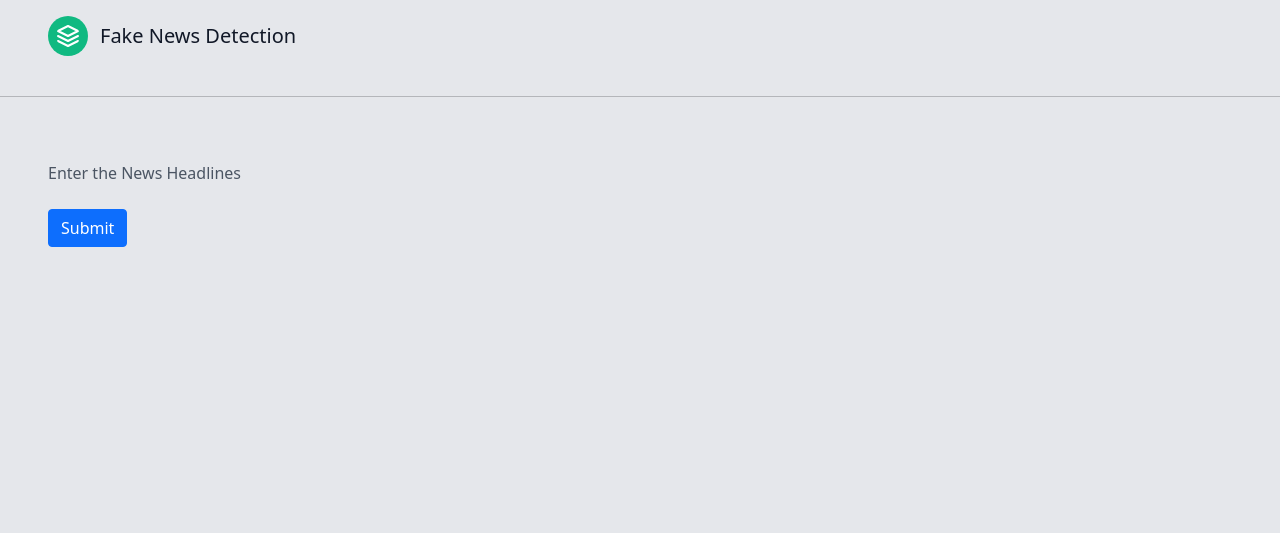
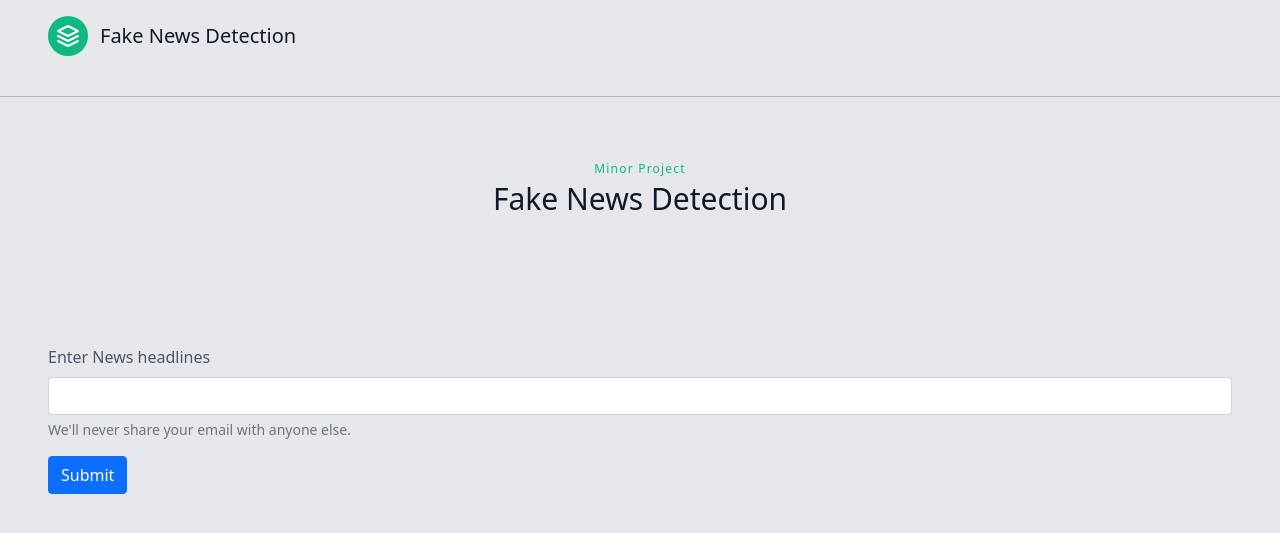
Before and after one commit to yashmankar1120/Fake_News_Detection, a Flask app: page /prediction in a window 1280 px wide. Shown: the top 533 px of the page. Run offline with Flask 2, Linux system fonts and the light colour scheme; parts of the project's set-up code (start-up, migrations or seed data) failed here and were passed over.

Commit message:
Update prediction.html

```diff
--- a/templates/prediction.html
+++ b/templates/prediction.html
@@ -9,7 +9,7 @@
     <link href="https://cdn.jsdelivr.net/npm/bootstrap@5.1.0/dist/css/bootstrap.min.css" rel="stylesheet" integrity="sha384-KyZXEAg3QhqLMpG8r+8fhAXLRk2vvoC2f3B09zVXn8CA5QIVfZOJ3BCsw2P0p/We" crossorigin="anonymous">
     <link href="https://unpkg.com/tailwindcss@^2/dist/tailwind.min.css" rel="stylesheet">
 
-    <title>Minor Project on Fake News Detection</title>
+    <title>Fake News Detection</title>
   </head>
   <body class="bg-gray-200">
     <header class="text-gray-600 body-font -my-8">
@@ -21,15 +21,22 @@
             <span class="ml-3 text-xl">Fake News Detection</span>
           </a>
 
+        </div>
       </header><hr>
       <section class="text-gray-600 body-font -my-8">
         <div class="container px-5 py-24 mx-auto">
+          <div class="flex flex-col text-center w-full mb-20">
+            <h2 class="text-xs text-green-500 tracking-widest font-medium title-font mb-1">Minor Project</h2>
+            <h1 class="sm:text-3xl text-2xl font-medium title-font mb-4 text-gray-900">Fake News Detection</h1>
 
+            <br><p class="text-primary"><b>{{prediction_text}}</b></p>
+          </div>
           <div class="center">
-            <form action="/Prediction" method="POST">
+            <form action="/prediction" method="POST">
                 <div class="mb-3">
-                  <label for="exampleInputEmail1" class="form-label">Enter the News Headlines</label>
-
+                  <label for="exampleInputEmail1" class="form-label">Enter News headlines</label>
+                  <input type="text" class="form-control" id="news" name="news" aria-describedby="emailHelp">
+                  <div id="emailHelp" class="form-text">We'll never share your email with anyone else.</div>
                 </div>
 
                 <button type="submit" class="btn btn-primary">Submit</button>
@@ -39,7 +46,10 @@
 
       </section>
 
+
+
     <script src="https://cdn.jsdelivr.net/npm/bootstrap@5.1.0/dist/js/bootstrap.bundle.min.js" integrity="sha384-U1DAWAznBHeqEIlVSCgzq+c9gqGAJn5c/t99JyeKa9xxaYpSvHU5awsuZVVFIhvj" crossorigin="anonymous"></script>
+
 
   </body>
 </html>
```
